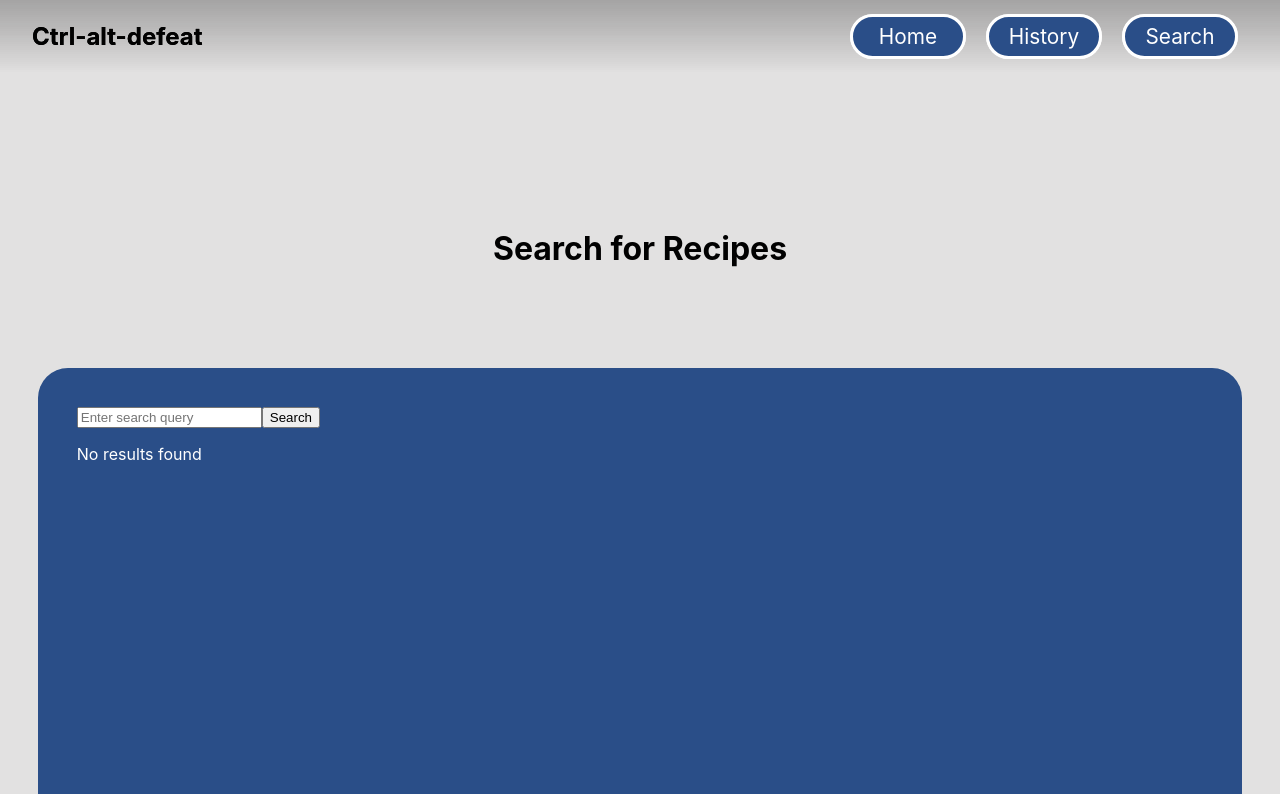
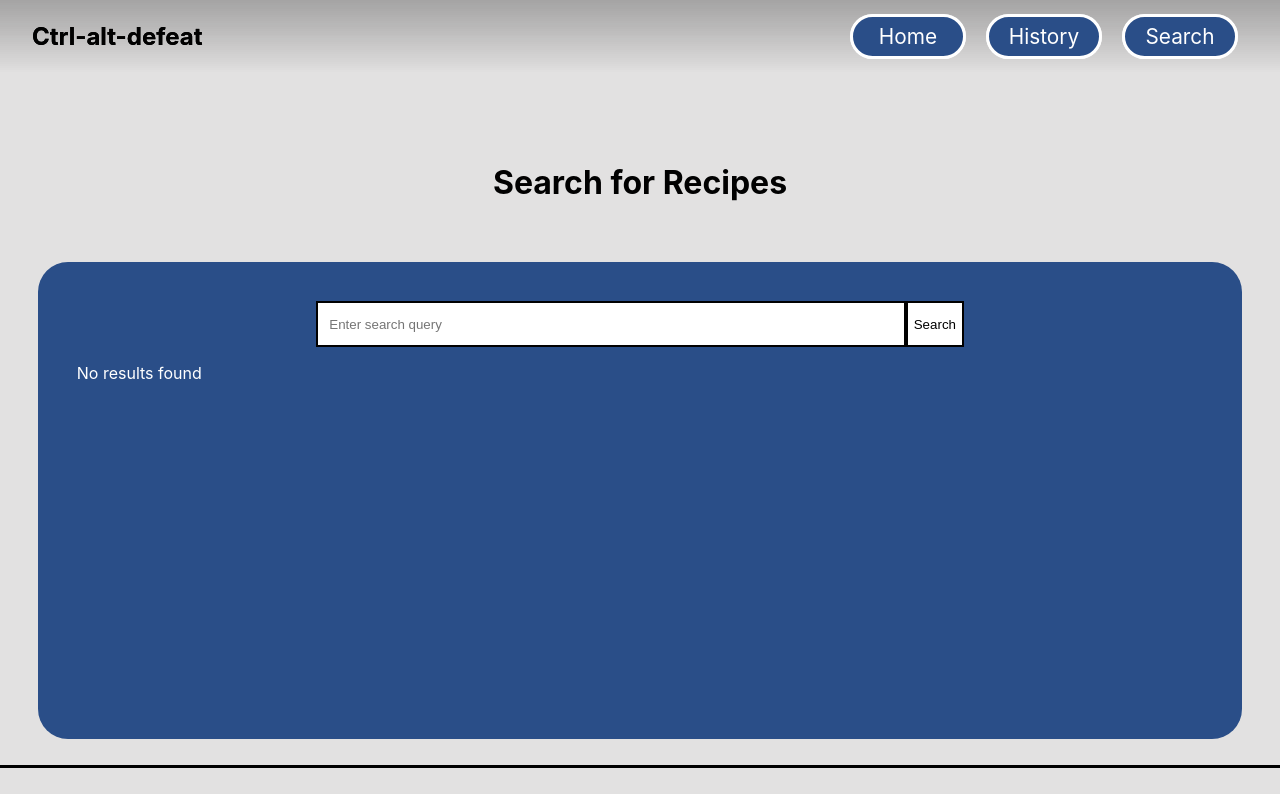
Before and after one commit to Tawxyn/Recipe-App-Public, a React (Create React App) app in the folder frontend/: page /search in a window 1280 px wide. Shown: the top 794 px of the page. Built offline with nearby package versions, Linux system fonts and the light colour scheme.

Commit message:
CSS changes to Search page
Created individual boxes for each result

```diff
--- a/frontend/src/components/css/App.css
+++ b/frontend/src/components/css/App.css
@@ -49,17 +49,17 @@
   border-left: 0;
   border-right: 0;
   border-bottom: 0;
-  margin-top: 7%;
+  margin-top: 2%;
 }
 
 /* ---- Home.js ----- */
 
 .home {
-  min-height: 80vh;
+  min-height: 70vh;
 }
 .Header {
-  margin-top: 10%;
-  min-height: 30vh;
+  margin-top: 8%;
+  min-height: 20vh;
   color: var(--FontColor);
 }
 .about {
@@ -79,12 +79,58 @@
 /* content */
 
 .content {
-  min-height: 500px;
+  min-height: 400px;
   margin: auto 3%;
   background-color: var(--LightBlue);
   color: var(--Light);
   border-radius: 30px;
   padding: 3%;
+}
+/* -------- Search --------- */
+
+.search {
+  display: flex;
+  justify-content: center;
+}
+.searchBar {
+  padding: 1%;
+  width: 50%;
+  height: 20px;
+  border-style: solid;
+  border-color: var(--FontColor);
+}
+.search button {
+  background-color: var(--Light);
+  border-style: solid;
+}
+.search button:hover {
+  cursor: pointer;
+}
+.results ul {
+  display: flex;
+  flex-wrap: wrap;
+  justify-content: center;
+}
+.results li {
+  display: flex;
+  flex-direction: column;
+  align-items: center;
+  padding: 1%;
+  margin: 4%;
+  border-color: var(--FontColor);
+  border-style: solid;
+  border-radius: 20px;
+  background-color: var(--Light);
+  color: var(--FontColor);
+  box-shadow: 10px 10px 2px 1px var(--Gold);
+  transition: 0.3s;
+}
+.results li:hover {
+  box-shadow: -10px 10px 2px 1px var(--Gold);
+}
+.results li img {
+  border-style: solid;
+  border-width: 2px;
 }
 
 /* ------ history page -----*/
--- a/frontend/src/components/pages/Search.js
+++ b/frontend/src/components/pages/Search.js
@@ -23,15 +23,18 @@ function SearchRecipes() {
       <header className="Header center">
         <h1>Search for Recipes</h1>
       </header>
-      <div className="content search">
+      <div className="content">
+        <div className="search">
           <input
+            className="searchBar"
             type="text"
             value={searchQuery}
             onChange={(e) => setSearchQuery(e.target.value)}
             placeholder="Enter search query"
           ></input>
           <button onClick={handleSearch}>Search</button>
-        <div>
+        </div>
+        <div className="results">
           {searchResults.length > 0 ? (
             <ul>
               {searchResults.map((result, index) => (
```
Lines whose indentation alone changed are shown as unchanged.
